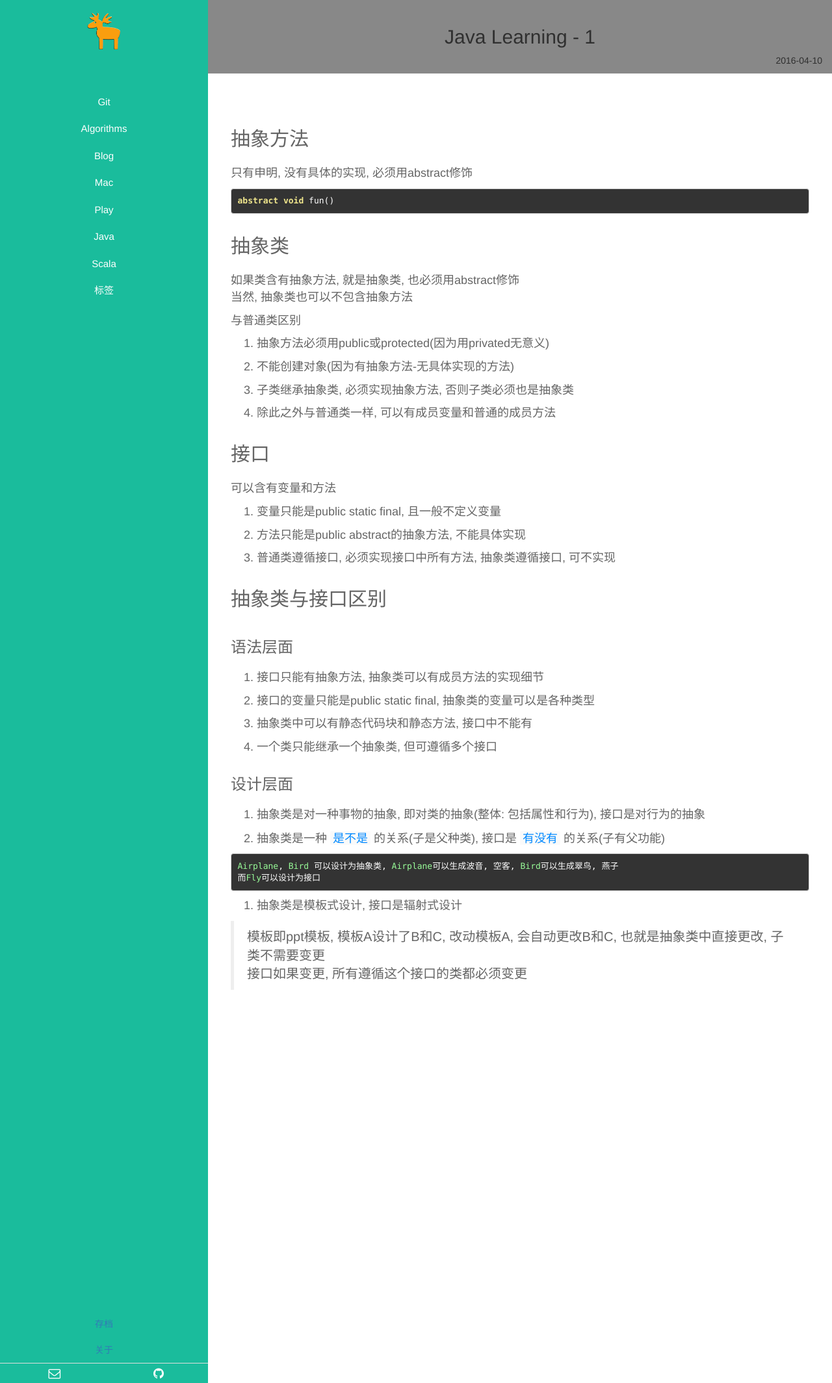
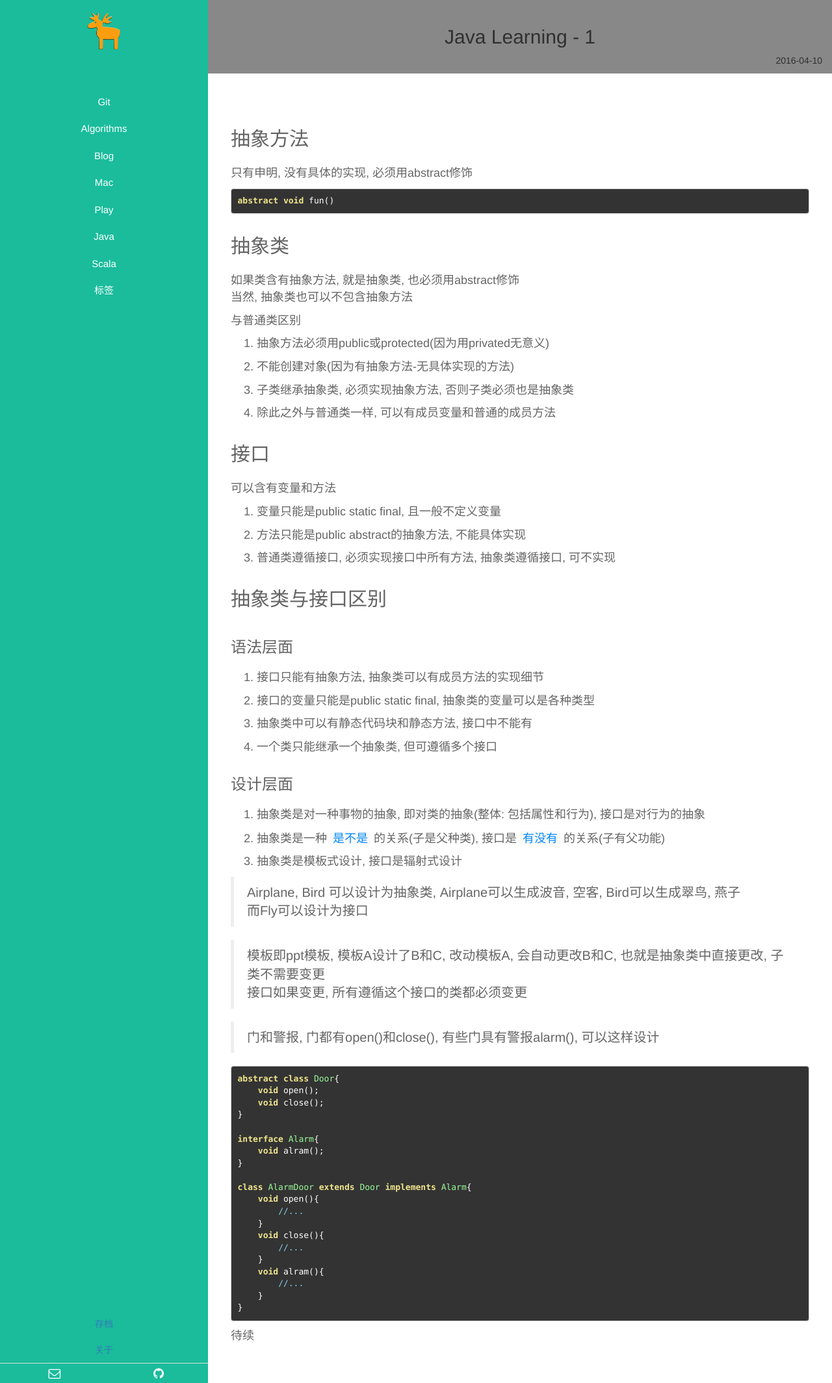
Before and after one commit to ichennan/ichennan.github.io, a Jekyll site: the page built from _posts/java/2016-04-10-Java-Learning-1.md, in a window 1280 px wide. Shown: the whole page at 65% size. Built offline with Jekyll 4.4.1, drawn with Linux system fonts in a browser that asks for light colours.

Commit message:
java update

````diff
--- a/_posts/java/2016-04-10-Java-Learning-1.md
+++ b/_posts/java/2016-04-10-Java-Learning-1.md
@@ -57,12 +57,37 @@ abstract void fun()
 
 2. 抽象类是一种 `是不是` 的关系(子是父种类), 接口是 `有没有` 的关系(子有父功能)
 
-```
-Airplane, Bird 可以设计为抽象类, Airplane可以生成波音, 空客, Bird可以生成翠鸟, 燕子
-而Fly可以设计为接口
-```
-
 3. 抽象类是模板式设计, 接口是辐射式设计
 
-  > 模板即ppt模板, 模板A设计了B和C, 改动模板A, 会自动更改B和C, 也就是抽象类中直接更改, 子类不需要变更
-  > 接口如果变更, 所有遵循这个接口的类都必须变更
+> Airplane, Bird 可以设计为抽象类, Airplane可以生成波音, 空客, Bird可以生成翠鸟, 燕子
+> 而Fly可以设计为接口
+
+> 模板即ppt模板, 模板A设计了B和C, 改动模板A, 会自动更改B和C, 也就是抽象类中直接更改, 子类不需要变更
+> 接口如果变更, 所有遵循这个接口的类都必须变更
+
+> 门和警报, 门都有open()和close(), 有些门具有警报alarm(), 可以这样设计
+
+{% highlight java %}
+abstract class Door{
+    void open();
+    void close();
+}
+
+interface Alarm{
+    void alram();
+}
+
+class AlarmDoor extends Door implements Alarm{
+    void open(){
+        //...
+    }
+    void close(){
+        //...
+    }
+    void alram(){
+        //...
+    }
+}
+{% endhighlight %}
+
+待续
````
